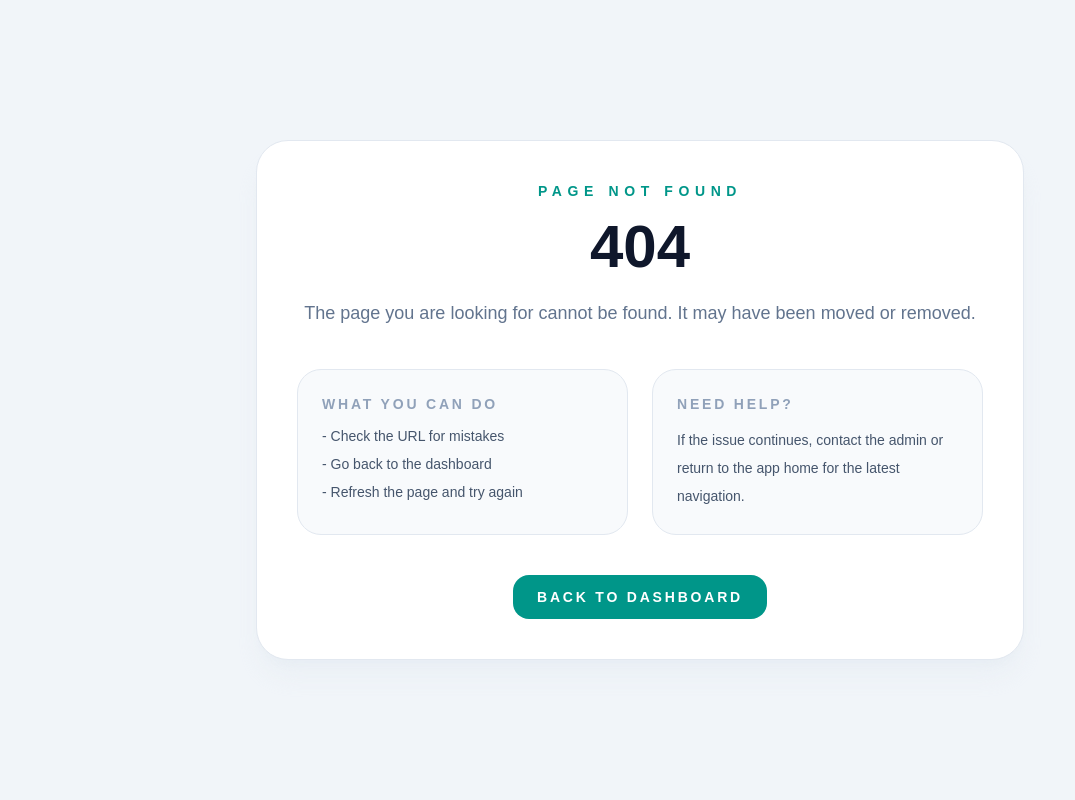
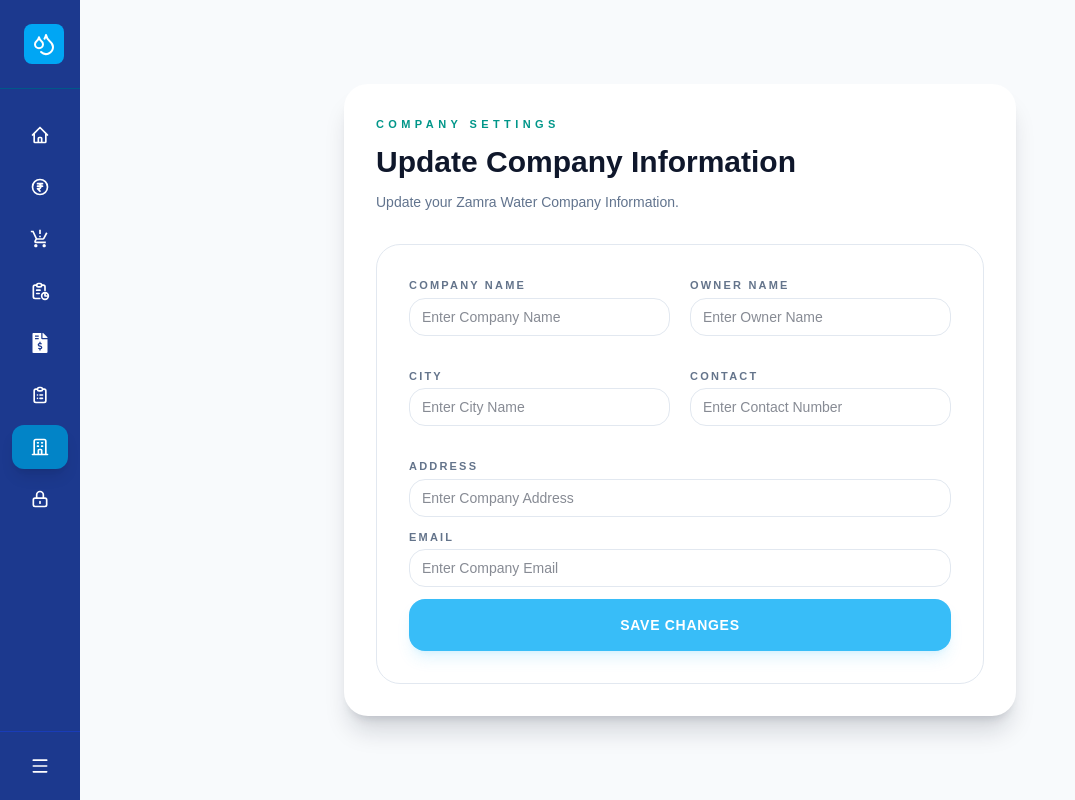
Before and after one commit to SaqibYounas/Zamra, a Next.js app: page /company-info in a window 1280 px wide. Before the commit this address had no page. Shown: the whole page, without its empty margins (0-1075 px from the left). Built offline with nearby package versions, Linux system fonts and the light colour scheme.

Commit message:
Add a company info update page

```diff
--- /dev/null
+++ b/app/(dashboard)/company-info/page.tsx
@@ -0,0 +1,153 @@
+'use client';
+
+import { useState } from 'react';
+import Button from '../../src/components/button/Button';
+import FormInput from '../../src/components/inputFields/FormInput';
+
+export default function CompanyInformation() {
+  const [message, setMessage] = useState('');
+  const [error, setError] = useState('');
+
+  const [payload, setPayload] = useState({
+    name: '',
+    owner: '',
+    address: '',
+    city: '',
+    contact: '',
+    email: '',
+  });
+
+  const handleSubmit = () => {
+    setMessage('');
+    setError('');
+
+    if (
+      !payload.name ||
+      !payload.owner ||
+      !payload.address ||
+      !payload.city ||
+      !payload.contact ||
+      !payload.email
+    ) {
+      setError('Please fill in all fields.');
+      return;
+    }
+
+    setMessage('Company information updated successfully.');
+
+    setPayload({
+      name: '',
+      owner: '',
+      address: '',
+      city: '',
+      contact: '',
+      email: '',
+    });
+  };
+
+  return (
+    <div className="min-h-screen bg-surface-2 flex items-center justify-center py-8 px-4 sm:py-10 sm:px-6 lg:px-8">
+      <main className="w-full max-w-2xl rounded-3xl bg-surface p-6 sm:p-8 shadow-xl shadow-[rgba(15,23,42,0.15)]">
+        <div className="mb-8 flex flex-col gap-3">
+          <p className="text-teal-600 uppercase tracking-[0.4em] text-[11px] font-black">
+            Company Settings
+          </p>
+          <h1 className="text-3xl font-black text-slate-900">
+            Update Company Information
+          </h1>
+          <p className="max-w-2xl text-sm text-slate-500">
+            Update your Zamra Water Company Information.
+          </p>
+        </div>
+
+        <div className="rounded-3xl border border-surface bg-surface p-6 md:p-8">
+          <form
+            className="space-y-5"
+            onSubmit={(event) => {
+              event.preventDefault();
+              handleSubmit();
+            }}
+          >
+            <div className="grid grid-cols-1 md:grid-cols-2 gap-5 space-y-0">
+              <FormInput
+                label="Company Name"
+                type="text"
+                value={payload.name}
+                onChange={(value) =>
+                  setPayload((prev) => ({ ...prev, name: String(value) }))
+                }
+                placeholder="Enter Company Name"
+              />
+
+              <FormInput
+                label="Owner Name"
+                type="text"
+                value={payload.owner}
+                onChange={(value) =>
+                  setPayload((prev) => ({ ...prev, owner: String(value) }))
+                }
+                placeholder="Enter Owner Name"
+              />
+
+              <FormInput
+                label="City"
+                type="text"
+                value={payload.city}
+                onChange={(value) =>
+                  setPayload((prev) => ({ ...prev, city: String(value) }))
+                }
+                placeholder="Enter City Name"
+              />
+
+              <FormInput
+                label="Contact"
+                type="text"
+                value={payload.contact}
+                onChange={(value) =>
+                  setPayload((prev) => ({ ...prev, contact: String(value) }))
+                }
+                placeholder="Enter Contact Number"
+              />
+            </div>
+
+            <FormInput
+              label="Address"
+              type="text"
+              value={payload.address}
+              onChange={(value) =>
+                setPayload((prev) => ({ ...prev, address: String(value) }))
+              }
+              placeholder="Enter Company Address"
+            />
+
+            <FormInput
+              label="Email"
+              type="email"
+              value={payload.email}
+              onChange={(value) =>
+                setPayload((prev) => ({ ...prev, email: String(value) }))
+              }
+              placeholder="Enter Company Email"
+            />
+
+            {error ? (
+              <p className="text-sm font-semibold text-rose-600">{error}</p>
+            ) : null}
+
+            {message ? (
+              <p className="text-sm font-semibold text-emerald-600">
+                {message}
+              </p>
+            ) : null}
+
+            <Button
+              label="Save Changes"
+              type="submit"
+              className="mt-2 w-full"
+            />
+          </form>
+        </div>
+      </main>
+    </div>
+  );
+}
--- a/app/src/components/sidebar/Sidebar.tsx
+++ b/app/src/components/sidebar/Sidebar.tsx
@@ -7,6 +7,7 @@ import {
   HiOutlineLockClosed,
   HiOutlineClipboardList,
   HiOutlineCurrencyRupee,
+  HiOutlineOfficeBuilding,
 } from 'react-icons/hi';
 import { FaFileInvoiceDollar } from 'react-icons/fa';
 import { MdOutlineProductionQuantityLimits } from 'react-icons/md';
@@ -71,6 +72,12 @@ const Sidebar: React.FC<SidebarProps> = ({
       label: 'Invoices',
       icon: <HiOutlineClipboardList size={20} />,
       href: '/invoices',
+    },
+    {
+      id: 'company-info',
+      label: 'Company Info',
+      icon: <HiOutlineOfficeBuilding size={20} />,
+      href: '/company-info',
     },
     {
       id: 'change-password',
```
